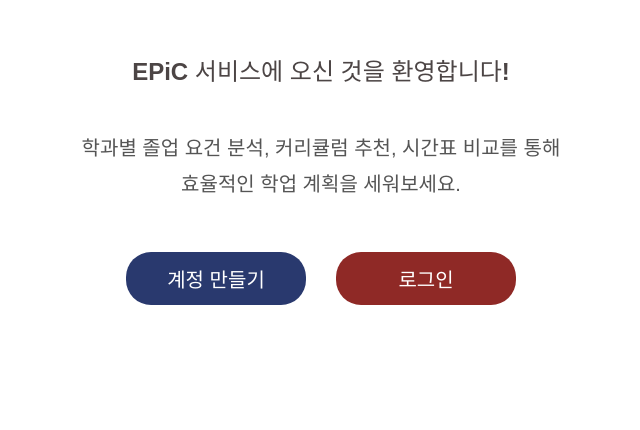
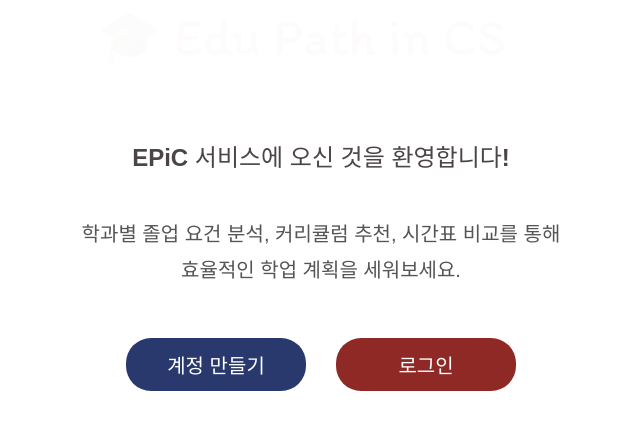
Before and after one commit to semothon/2025_TEAM_15_FE, a React app: page / in a window 1280 px wide. Shown: the part 202-632 px from the top of the page, without its empty margins (351-991 px from the left). Built offline with nearby package versions, Linux system fonts and the light colour scheme; the HTML template or start-up script is replaced by a standard one; a web font is replaced by a local one.

Commit message:
🐛 fix: #5 resolve 'Welcome' page layout issue

```diff
--- a/src/styles/welcome.css
+++ b/src/styles/welcome.css
@@ -13,11 +13,13 @@
   flex-direction: column;
   align-items: center;
   justify-content: flex-start;
-  min-height: 100vh;
+  max-width: 100%;
+  height: 100%;
   width: 100vw;
   text-align: center;
   background-color: white;
   box-sizing: border-box;
+  margin-top: -130px;
 }
 
 .top-logo {
@@ -51,6 +53,7 @@
   margin-top: 0px;
   font-family: 'Itim', cursive;
   font-size: 35px;
+  margin-bottom: 20px;
 }
 
 .welcome-text {
@@ -58,7 +61,7 @@
   flex-direction: column;
   justify-content: center;
   align-items: flex-start;
-  margin-top: 0px;
+  margin-top: 10px;
   margin-bottom: 0px;
 }
 
```
